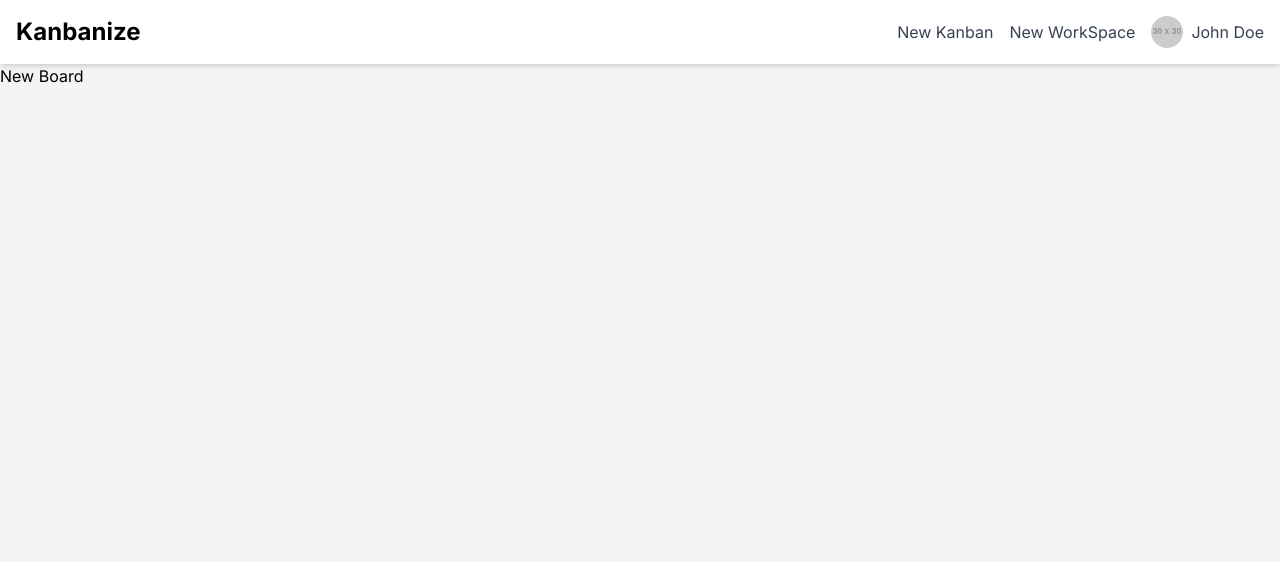
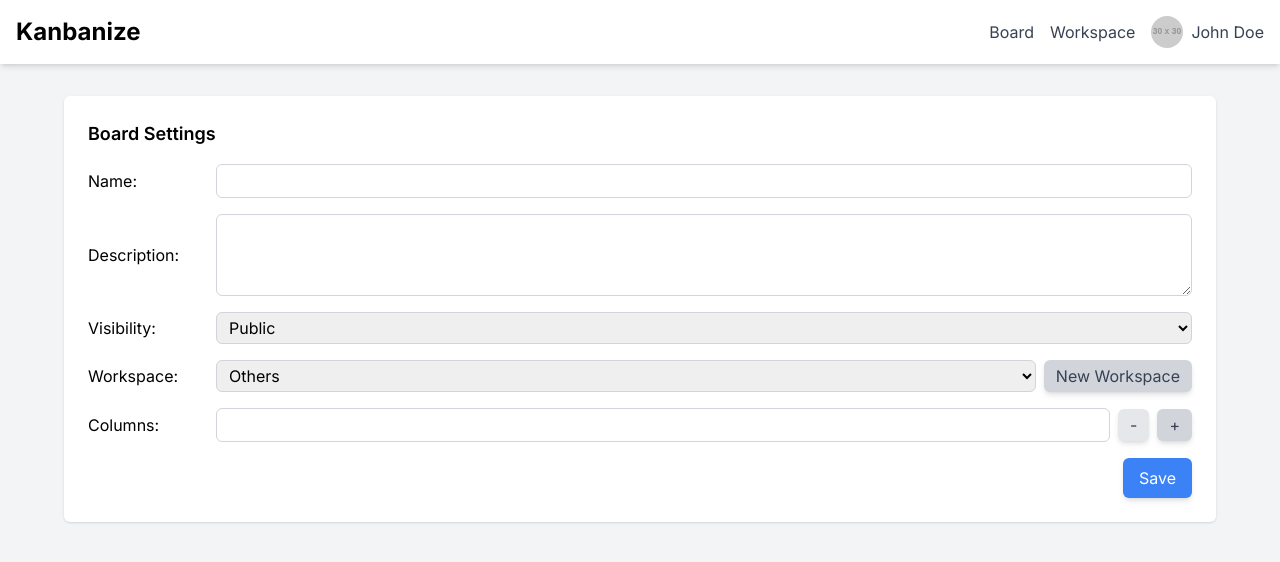
Before and after one commit to neel2911/kanban-board, a Next.js app: page /board-config in a window 1280 px wide. Shown: the top 562 px of the page. Built offline with nearby package versions, Linux system fonts and the light colour scheme.

Commit message:
feat: board-config form design feat: workspace config form design chore: update the text

```diff
--- a/src/app/board-config/page.tsx
+++ b/src/app/board-config/page.tsx
@@ -1,7 +1,91 @@
 import { NextPage } from "next";
+import Link from "next/link";
 
 const NewBoard: NextPage = () => {
-  return <>New Board</>;
+  return (
+    <main className="py-8">
+      <div className="max-w-6xl mx-auto">
+        <section className="bg-white rounded-md shadow p-6 mb-6">
+          <h2 className="text-lg font-semibold mb-4">Board Settings</h2>
+          <form className="space-y-4">
+            <div className="flex items-center">
+              <label htmlFor="boardName" className="w-32">
+                Name:
+              </label>
+              <input
+                type="text"
+                id="boardName"
+                className="border border-gray-300 rounded-md px-2 py-1 flex-1"
+              />
+            </div>
+            <div className="flex items-center">
+              <label htmlFor="boardDesc" className="w-32">
+                Description:
+              </label>
+              <textarea
+                id="boardDesc"
+                className="border border-gray-300 rounded-md px-2 py-1 flex-1"
+                rows={3}
+              ></textarea>
+            </div>
+            <div className="flex items-center">
+              <label htmlFor="visibility" className="w-32">
+                Visibility:
+              </label>
+              <select
+                id="visibility"
+                className="border border-gray-300 rounded-md px-2 py-1 flex-1"
+              >
+                <option value="public">Public</option>
+                <option value="private">Private</option>
+              </select>
+            </div>
+            <div className="flex items-center">
+              <label htmlFor="workspace" className="w-32">
+                Workspace:
+              </label>
+              <select
+                id="workspace"
+                className="border border-gray-300 rounded-md px-2 py-1 flex-1"
+              >
+                <option value="others">Others</option>
+                <option value="workspaceId1">Workspace 1</option>
+                <option value="workspaceId2">Workspace 2</option>
+              </select>
+              <Link
+                className="bg-gray-300 text-gray-700 rounded-md px-3 py-1 ml-2 shadow-md hover:bg-gray-400"
+                href="/workspace"
+                target="_blank"
+              >
+                New Workspace
+              </Link>
+            </div>
+            <div className="flex items-center">
+              <label htmlFor="boardDesc" className="w-32">
+                Columns:
+              </label>
+              <input
+                type="text"
+                className="border border-gray-300 rounded-md px-2 py-1 flex-1 mr-2"
+              />
+              <button className="bg-gray-200 text-gray-700 rounded-md px-3 py-1 shadow-md hover:bg-gray-300">
+                -
+              </button>
+              <button className="bg-gray-300 text-gray-700 rounded-md px-3 py-1 ml-2 shadow-md hover:bg-gray-400">
+                +
+              </button>
+            </div>
+            <div className="flex items-center justify-end">
+              <button className="bg-blue-500 text-white rounded-md px-4 py-2 shadow-md hover:bg-blue-600">
+                Save
+              </button>
+            </div>
+          </form>
+        </section>
+        {/* Other sections for configuring lists, labels, etc. */}
+      </div>
+    </main>
+  );
 };
 
 export default NewBoard;
--- a/src/app/layout.tsx
+++ b/src/app/layout.tsx
@@ -21,19 +21,21 @@ export default function RootLayout({
     <html lang="en">
       <body className={inter.className}>
         <header className="bg-white shadow-md p-4 flex justify-between items-center sticky top-0">
-          <h1 className="text-2xl font-bold">Kanbanize</h1>
+          <Link className="text-2xl font-bold" href="/">
+            Kanbanize
+          </Link>
           <div className="flex items-center space-x-4">
             <Link
               className="text-gray-700 hover:text-gray-900"
               href="/board-config"
             >
-              New Kanban
+              Board
             </Link>
             <Link
               className="text-gray-700 hover:text-gray-900"
               href="/workspace"
             >
-              New WorkSpace
+              Workspace
             </Link>
             <div className="flex items-center space-x-2">
               <img
--- a/src/app/workspace/page.tsx
+++ b/src/app/workspace/page.tsx
@@ -1,7 +1,43 @@
 import { NextPage } from "next";
 
 const NewWorkspace: NextPage = () => {
-  return <>New Workspace</>;
+  return (
+    <main className="py-8">
+      <div className="max-w-6xl mx-auto">
+        <section className="bg-white rounded-md shadow p-6 mb-6 relative">
+          <h2 className="text-lg font-semibold mb-4">Workspace Settings</h2>
+          <form className="space-y-4">
+            <div className="flex items-center">
+              <label htmlFor="workspaceName" className="w-36">
+                Name:
+              </label>
+              <input
+                type="text"
+                id="workspaceName"
+                className="border border-gray-300 rounded-md px-2 py-1 flex-1"
+              />
+            </div>
+            <div className="flex items-center">
+              <label htmlFor="workspaceDesc" className="w-36">
+                Description:
+              </label>
+              <textarea
+                id="workspaceDesc"
+                className="border border-gray-300 rounded-md px-2 py-1 flex-1"
+                rows={3}
+              ></textarea>
+            </div>
+            <div className="flex items-center justify-end">
+              <button className="bg-blue-500 text-white rounded-md px-4 py-2 shadow-md hover:bg-blue-600">
+                Create
+              </button>
+            </div>
+          </form>
+        </section>
+        {/* Other sections for configuring lists, labels, etc. */}
+      </div>
+    </main>
+  );
 };
 
 export default NewWorkspace;
```
